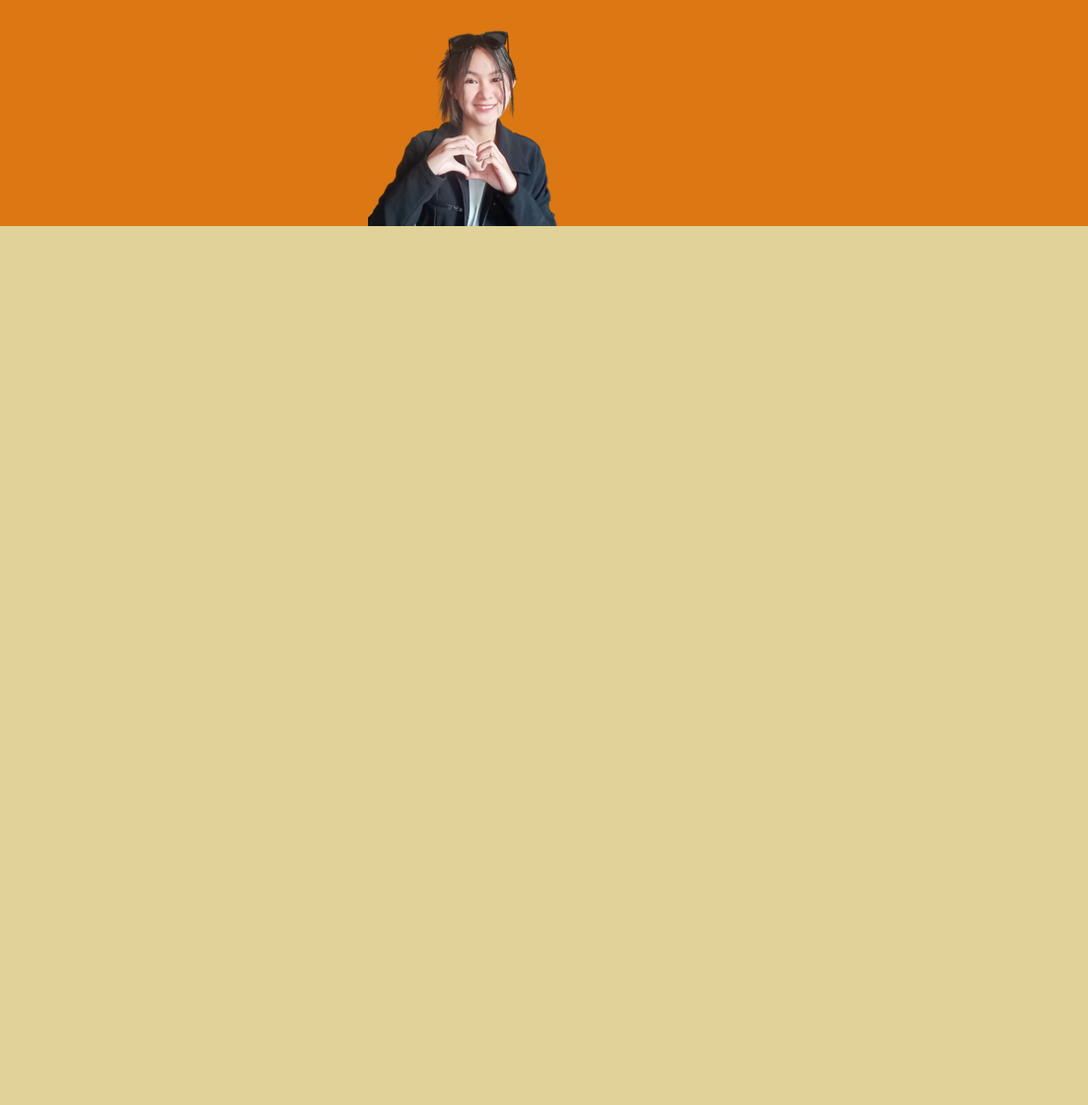
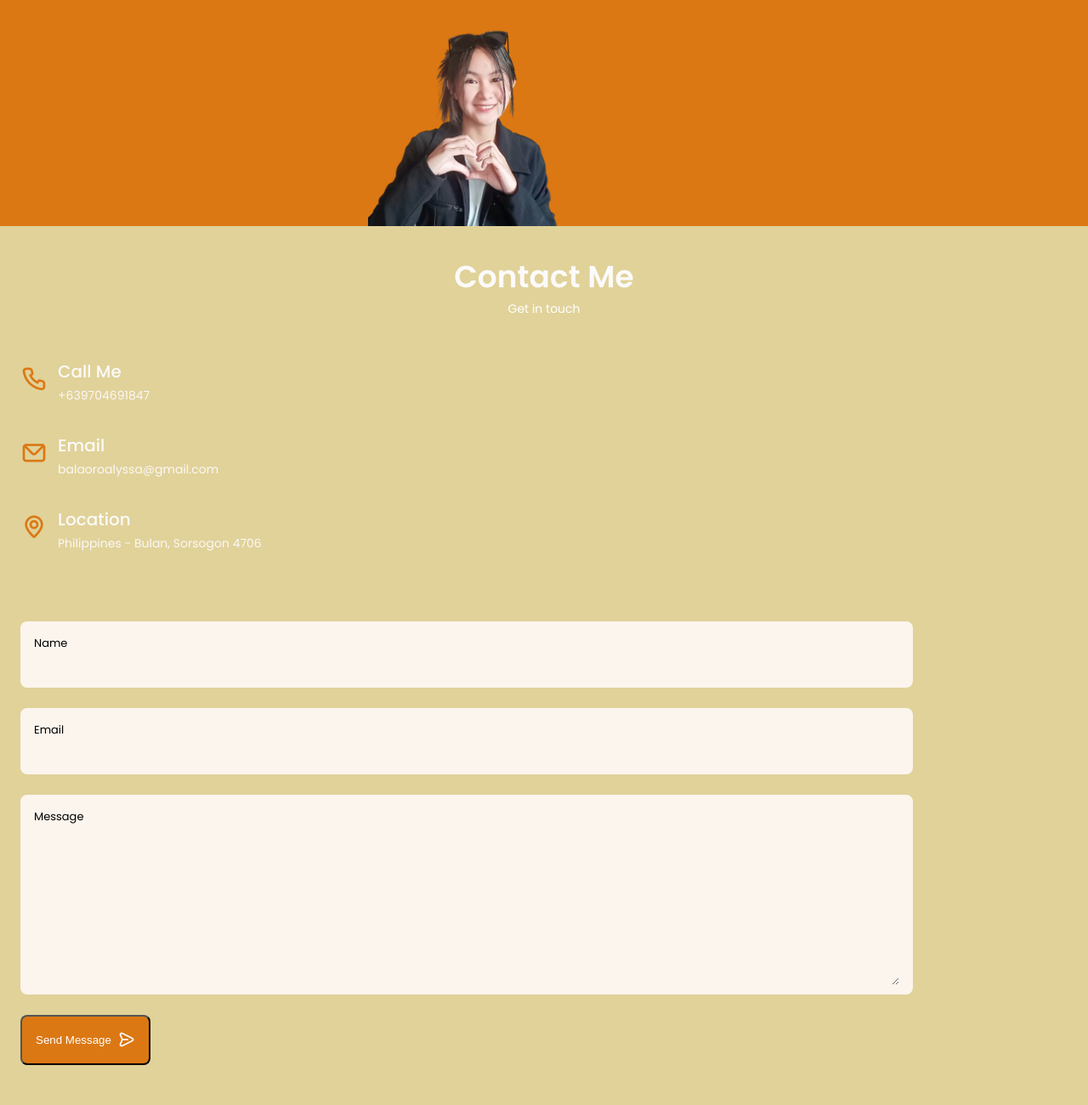
Before and after one commit to Alyssa0404/Alyssa-Balaoro-Personal-Portfolio, a plain HTML site: page index.html in a window 1280 px wide. Shown: the part 2992-4292 px from the top of the page at 85% size. Before the commit the page ends 3322 px from the top, so only its background shows below. Drawn offline with nearby package versions, Linux system fonts and the light colour scheme.

Commit message:
Contact Me

```diff
--- a/assets/css/styles.css
+++ b/assets/css/styles.css
@@ -604,3 +604,57 @@ p.portfolio_description{
     width: 232px;
     justify-self: center;
 }
+/*==================== CONTACT ME ====================*/
+.contact_container{
+    row-gap: 3rem;
+}
+
+.contact_information{
+    display: flex;
+    margin-bottom: var(--mb-2);
+}
+
+.contact_icon{
+    font-size: 2rem;
+    color: var(--first-color);
+    margin-right: var(--mb-0-75);
+}
+
+.contact_title{
+    font-size: var(--h3-font-size);
+    font-weight: var(--font-medium);
+}
+
+.contact_subtitle{
+    font-size: var(--small-font-size);
+    color: var(--text-color-light);
+}
+
+.contact_content{
+    background-color: var(--input-color);
+    border-radius: .5rem;
+    padding: .75rem 1rem .25rem;
+}
+
+.contact_label{
+    font-size: var(--smaller-font-size);
+    color: var(--c-color);
+}
+
+.contact_input{
+    width: 100%;
+    background-color: var(--input-color);
+    color: var(--t-color);
+    font-family: var(--body-font);
+    font-size: var(--normal-font-size);
+    border: none;
+    outline: none;
+    padding: .25rem .5rem .5rem 0;
+}
+
+#status{
+    max-width: 500px;
+    text-align: justify;
+    padding: 10px;
+    margin: 0 auto;
+}
--- a/index.html
+++ b/index.html
@@ -321,3 +321,66 @@
                     </div>
                 </div>
             </section>
+   <!--==================== CONTACT ME ====================-->
+   <section class="contact section" id="contact">
+    <h2 class="section_title">Contact Me</h2>
+    <span class="section_subtitle">Get in touch</span>
+
+    <div class="contact_container container grid">
+        <div>
+            <div class="contact_information">
+                <i class="uil uil-phone contact_icon"></i>
+
+                <div>
+                    <h3 class="contact_title">Call Me</h3>
+                    <span class="contact_subtitle">+639704691847</span>
+                </div>
+            </div>
+
+            <div class="contact_information">
+                <i class="uil uil-envelope contact_icon"></i>
+
+                <div>
+                    <h3 class="contact_title">Email</h3>
+                    <span class="contact_subtitle">balaoroalyssa@gmail.com</span>
+                </div>
+            </div>
+            <div class="contact_information">
+                <i class="uil uil-map-marker contact_icon"></i>
+
+                <div>
+                    <h3 class="contact_title">Location</h3>
+                    <span class="contact_subtitle">Philippines - Bulan, Sorsogon 4706</span>
+                </div>
+            </div>
+        </div>
+
+        <form action="https://formspree.io/f/moqraprp" method="POST" class="contact_form grid" id="my-form">
+            <div class="contact_inputs grid">
+                <div class="contact_content">
+                    <label for="name" class="contact_label">Name</label>
+                    <input type="text" id="name" class="contact_input" name="name" required>
+                </div>
+                <div class="contact_content">
+                    <label for="email" class="contact_label">Email</label>
+                    <input type="email" id="email" class="contact_input" name="email" required>
+                </div>
+                <div class="contact_content">
+                    <label for="" class="contact_label">Message</label>
+                    <textarea name="message" id="message" cols="0" rows="7" class="contact_input"></textarea>
+                </div>
+
+                <div>
+                    <button type="submit"  class="button button-flex">
+                        Send Message
+                        <i class="uil uil-message button_icon"></i>
+                    </button>
+                </div>
+                <div id="status" class="success"></div>
+            </div>
+        </form>
+    </div>
+
+
+</section>
+</main>
```
